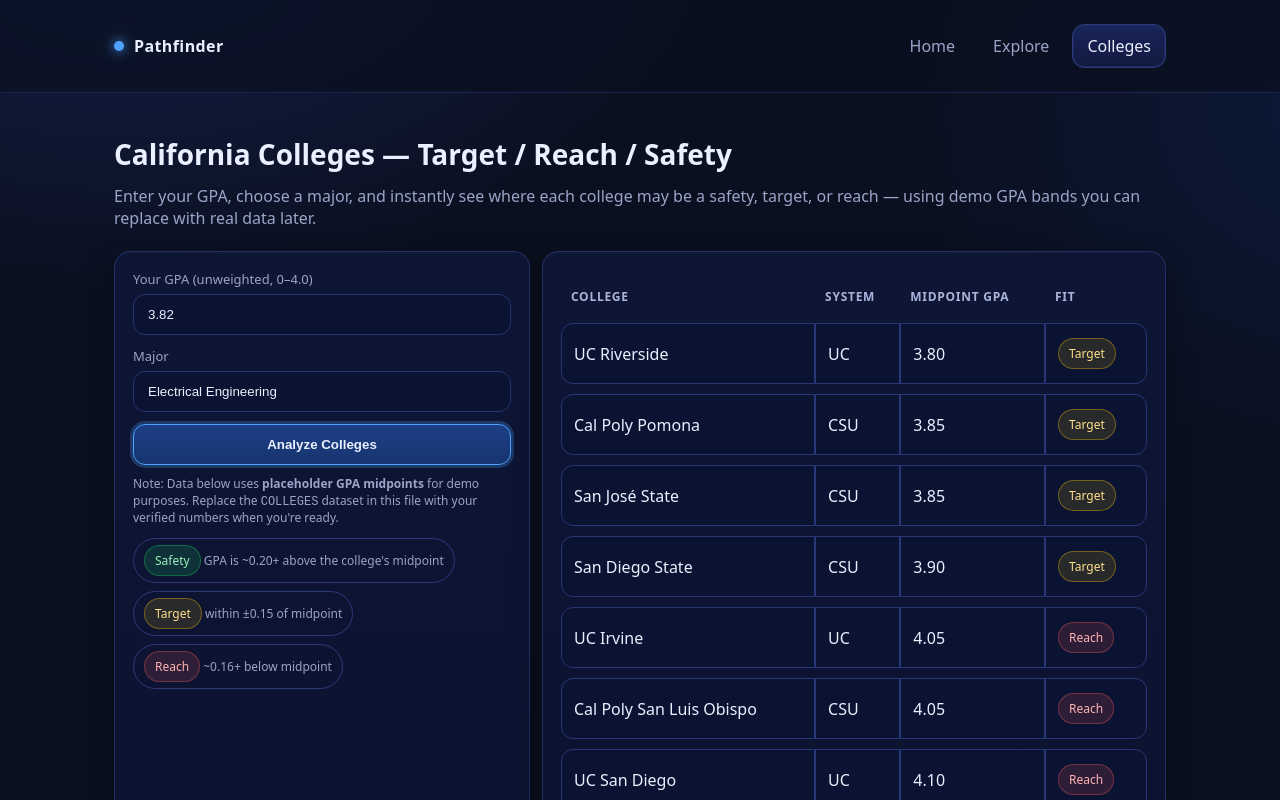
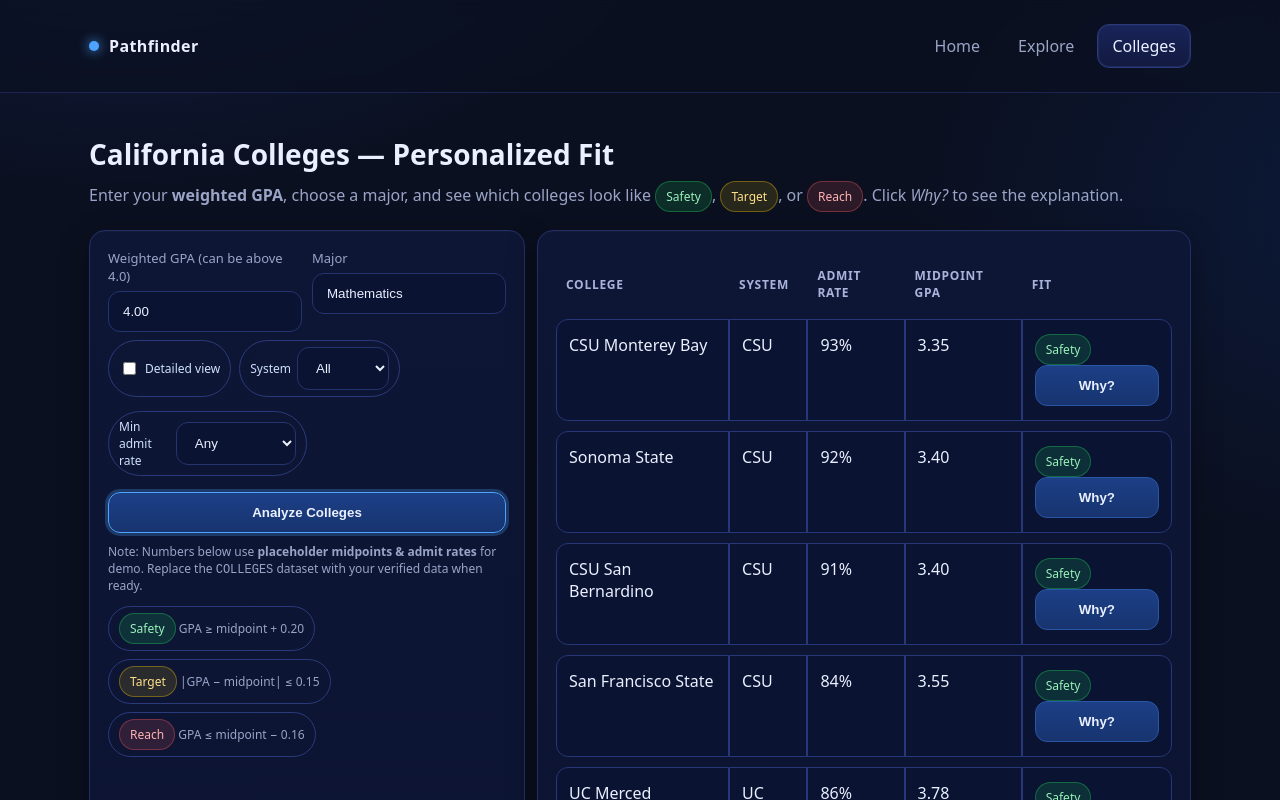
Before and after one commit to omarshanyour/PathFinder, a plain HTML site: page colleges.html in a window 1280 px wide. Both pictures are taken after a click on the button "Analyze Colleges". Shown: the top 800 px of the page. Drawn offline with Linux system fonts and the light colour scheme.

Commit message:
Update colleges.html

```diff
--- a/colleges.html
+++ b/colleges.html
@@ -6,20 +6,13 @@
   <title>Colleges | Pathfinder</title>
   <style>
     :root{
-      --bg:#0b1020;       /* midnight */
-      --panel:#121936;    /* deep slate */
-      --muted:#9aa4c7;    /* muted text */
-      --text:#eaf0ff;     /* main text */
-      --accent:#4da3ff;   /* blue glow */
-      --accent-2:#7cc8ff; /* lighter */
-      --ok:#1ed760;
-      --warn:#ffcc00;
-      --danger:#ff5c5c;
+      --bg:#0b1020; --panel:#121936; --muted:#9aa4c7; --text:#eaf0ff; --accent:#4da3ff; --accent-2:#7cc8ff;
+      --ok:#1ed760; --warn:#ffcc00; --danger:#ff5c5c; --line:#243066;
     }
     *{box-sizing:border-box}
     body{margin:0;font-family:system-ui,-apple-system,Segoe UI,Roboto,Helvetica,Arial,sans-serif;background:radial-gradient(1200px 800px at 10% -10%,#13224d 0%, transparent 50%), radial-gradient(1000px 700px at 110% 10%, #0c1a3a 0%, transparent 50%), var(--bg);color:var(--text)}
     a{color:var(--text);text-decoration:none}
-    .container{max-width:1100px;margin:0 auto;padding:24px}
+    .container{max-width:1150px;margin:0 auto;padding:24px}
     header{position:sticky;top:0;background:rgba(11,16,32,.7);backdrop-filter: blur(8px);border-bottom:1px solid #1b2550;z-index:10}
     nav{display:flex;gap:12px;align-items:center;justify-content:space-between}
     .brand{display:flex;gap:10px;align-items:center;font-weight:700;letter-spacing:.4px}
@@ -28,12 +21,13 @@
     .link{padding:10px 14px;border-radius:12px;color:var(--muted);border:1px solid transparent}
     .link:hover{color:var(--text);border-color:#273064;background:linear-gradient(180deg,#121a3b,#0e1633)}
     .active{color:var(--text);border:1px solid #2a3a7a;background:linear-gradient(180deg,#19245a,#121a3f);box-shadow:0 0 0 1px #1f2b5e inset}
-    h1{font-size:28px;margin:18px 0 12px}
-    p.lead{color:var(--muted);margin:0 0 22px}
+
+    h1{font-size:28px;margin:18px 0 8px}
+    p.lead{color:var(--muted);margin:0 0 18px}
 
     .panel{background:linear-gradient(180deg,#0e1635,#0b1230);border:1px solid #233068;border-radius:16px;padding:18px;box-shadow:0 10px 30px rgba(0,0,0,.35), inset 0 1px 0 rgba(255,255,255,.02)}
     .grid{display:grid;grid-template-columns:1fr;gap:12px}
-    @media (min-width: 760px){.grid{grid-template-columns:2fr 3fr}}
+    @media (min-width: 860px){.grid{grid-template-columns:2fr 3fr}}
 
     label{display:block;font-size:13px;color:var(--muted);margin-bottom:6px}
     input,select,button{width:100%;padding:12px 14px;border-radius:12px;background:#0a1331;border:1px solid #243470;color:var(--text)}
@@ -41,13 +35,16 @@
     button{cursor:pointer;background:linear-gradient(180deg,#1c3f86,#17346f);border-color:#2a56a6;font-weight:600}
     button:hover{transform:translateY(-1px)}
 
+    .row{display:grid;grid-template-columns:1fr;gap:10px}
+    @media (min-width:680px){.row{grid-template-columns:repeat(2,1fr)}}
+
     .note{font-size:12px;color:var(--muted)}
     .chips{display:flex;flex-wrap:wrap;gap:8px;margin-top:6px}
     .chip{font-size:12px;padding:6px 10px;border-radius:999px;border:1px solid #2a3a7a;color:var(--muted)}
 
     table{width:100%;border-collapse:separate;border-spacing:0 10px}
     thead th{font-size:12px;text-transform:uppercase;letter-spacing:.06em;color:#a9b4db;text-align:left;padding:8px 10px}
-    tbody td{padding:14px 12px;background:#0b1332;border:1px solid #273777}
+    tbody td{padding:14px 12px;background:#0b1332;border:1px solid #273777;vertical-align:top}
     tbody tr{border-radius:12px}
     tbody td:first-child{border-top-left-radius:12px;border-bottom-left-radius:12px}
     tbody td:last-child{border-top-right-radius:12px;border-bottom-right-radius:12px}
@@ -56,6 +53,10 @@
     .target{background:rgba(255,204,0,.12);color:#ffe08a;border:1px solid rgba(255,204,0,.35)}
     .reach{background:rgba(255,92,92,.14);color:#ffb3b3;border:1px solid rgba(255,92,92,.35)}
     .count{color:var(--muted);font-size:13px;margin:8px 0 0}
+    .why{font-size:12px;color:#c8d3ff;margin-top:8px;border-top:1px dashed var(--line);padding-top:8px}
+    .pill{display:inline-flex;align-items:center;gap:6px;font-size:12px;border:1px solid #2a3a7a;border-radius:999px;padding:6px 10px;color:#cfe0ff}
+    .pill input{width:auto}
+    .toolbar{display:flex;flex-wrap:wrap;gap:8px;margin-top:8px}
     footer{margin:28px 0 40px;color:var(--muted);font-size:12px;text-align:center}
   </style>
 </head>
@@ -74,27 +75,51 @@
   </header>
 
   <main class="container">
-    <h1>California Colleges — Target / Reach / Safety</h1>
-    <p class="lead">Enter your GPA, choose a major, and instantly see where each college may be a safety, target, or reach — using demo GPA bands you can replace with real data later.</p>
+    <h1>California Colleges — Personalized Fit</h1>
+    <p class="lead">Enter your <strong>weighted GPA</strong>, choose a major, and see which colleges look like <span class="tag safety">Safety</span>, <span class="tag target">Target</span>, or <span class="tag reach">Reach</span>. Click <em>Why?</em> to see the explanation.</p>
 
     <div class="grid">
       <section class="panel">
-        <label for="gpa">Your GPA (unweighted, 0–4.0)</label>
-        <input id="gpa" type="number" min="0" max="4.5" step="0.01" placeholder="e.g., 3.82" />
+        <div class="row">
+          <div>
+            <label for="gpa">Weighted GPA (can be above 4.0)</label>
+            <input id="gpa" type="number" min="0" max="5.00" step="0.01" placeholder="e.g., 4.18" />
+          </div>
+          <div>
+            <label for="major">Major</label>
+            <input list="majors" id="major" placeholder="Start typing… e.g., Electrical Engineering" />
+            <datalist id="majors"></datalist>
+          </div>
+        </div>
 
-        <div style="height:12px"></div>
-        <label for="major">Major</label>
-        <input list="majors" id="major" placeholder="Start typing… e.g., Electrical Engineering" />
-        <datalist id="majors"></datalist>
+        <div class="toolbar">
+          <label class="pill"><input type="checkbox" id="detailed"/> Detailed view</label>
+          <label class="pill">System
+            <select id="system">
+              <option value="ALL">All</option>
+              <option value="UC">UC</option>
+              <option value="CSU">CSU</option>
+              <option value="Private">Private</option>
+            </select>
+          </label>
+          <label class="pill">Min admit rate
+            <select id="minrate">
+              <option value="0">Any</option>
+              <option value="10">≥ 10%</option>
+              <option value="20">≥ 20%</option>
+              <option value="30">≥ 30%</option>
+            </select>
+          </label>
+        </div>
 
-        <div style="height:12px"></div>
+        <div style="height:10px"></div>
         <button id="analyze">Analyze Colleges</button>
-        <p class="note" style="margin-top:10px">Note: Data below uses <strong>placeholder GPA midpoints</strong> for demo purposes. Replace the <code>COLLEGES</code> dataset in this file with your verified numbers when you're ready.</p>
+        <p class="note" style="margin-top:10px">Note: Numbers below use <strong>placeholder midpoints & admit rates</strong> for demo. Replace the <code>COLLEGES</code> dataset with your verified data when ready.</p>
 
         <div class="chips" id="legend">
-          <span class="chip"><span class="tag safety">Safety</span> GPA is ~0.20+ above the college's midpoint</span>
-          <span class="chip"><span class="tag target">Target</span> within ±0.15 of midpoint</span>
-          <span class="chip"><span class="tag reach">Reach</span> ~0.16+ below midpoint</span>
+          <span class="chip"><span class="tag safety">Safety</span> GPA ≥ midpoint + 0.20</span>
+          <span class="chip"><span class="tag target">Target</span> |GPA − midpoint| ≤ 0.15</span>
+          <span class="chip"><span class="tag reach">Reach</span> GPA ≤ midpoint − 0.16</span>
         </div>
       </section>
 
@@ -117,103 +142,149 @@
     ];
 
     // ====== DEMO College dataset ======
-    // For each college, set a midpoint GPA (admitGpa50) to anchor safety/target/reach.
-    // Replace numbers with your verified data later.
+    // midGpa: midpoint weighted GPA for admits (placeholder)
+    // admitRate: overall or major-specific approximate admit rate (placeholder, %)
     const COLLEGES = [
       // UCs
-      {name:"UC Berkeley", system:"UC", admitGpa50:4.20, majors:["Electrical Engineering","Mechanical Engineering","Computer Science","Mathematics","Materials Science"]},
-      {name:"UCLA", system:"UC", admitGpa50:4.18, majors:["Electrical Engineering","Mechanical Engineering","Computer Science","Psychology","Mathematics"]},
-      {name:"UC San Diego", system:"UC", admitGpa50:4.10, majors:["Electrical Engineering","Mechanical Engineering","Computer Science","Mathematics","Materials Science"]},
-      {name:"UC Santa Barbara", system:"UC", admitGpa50:4.05, majors:["Mechanical Engineering","Computer Science","Mathematics","Psychology"]},
-      {name:"UC Irvine", system:"UC", admitGpa50:4.05, majors:["Electrical Engineering","Mechanical Engineering","Computer Science","Business Administration","Nursing"]},
-      {name:"UC Davis", system:"UC", admitGpa50:4.00, majors:["Mechanical Engineering","Computer Science","Psychology","Mathematics","Materials Science","Nursing"]},
-      {name:"UC Santa Cruz", system:"UC", admitGpa50:3.85, majors:["Computer Science","Mathematics","Psychology"]},
-      {name:"UC Riverside", system:"UC", admitGpa50:3.80, majors:["Electrical Engineering","Mechanical Engineering","Computer Science","Business Administration"]},
-      {name:"UC Merced", system:"UC", admitGpa50:3.75, majors:["Mechanical Engineering","Computer Science","Mathematics"]},
+      {name:"UC Berkeley", system:"UC", midGpa:4.25, admitRate:12, majors:["Electrical Engineering","Mechanical Engineering","Computer Science","Mathematics","Materials Science"]},
+      {name:"UCLA", system:"UC", midGpa:4.23, admitRate:11, majors:["Electrical Engineering","Mechanical Engineering","Computer Science","Psychology","Mathematics"]},
+      {name:"UC San Diego", system:"UC", midGpa:4.15, admitRate:24, majors:["Electrical Engineering","Mechanical Engineering","Computer Science","Mathematics","Materials Science"]},
+      {name:"UC Santa Barbara", system:"UC", midGpa:4.10, admitRate:26, majors:["Mechanical Engineering","Computer Science","Mathematics","Psychology"]},
+      {name:"UC Irvine", system:"UC", midGpa:4.08, admitRate:28, majors:["Electrical Engineering","Mechanical Engineering","Computer Science","Business Administration","Nursing"]},
+      {name:"UC Davis", system:"UC", midGpa:4.02, admitRate:37, majors:["Mechanical Engineering","Computer Science","Psychology","Mathematics","Materials Science","Nursing"]},
+      {name:"UC Santa Cruz", system:"UC", midGpa:3.90, admitRate:51, majors:["Computer Science","Mathematics","Psychology"]},
+      {name:"UC Riverside", system:"UC", midGpa:3.85, admitRate:57, majors:["Electrical Engineering","Mechanical Engineering","Computer Science","Business Administration"]},
+      {name:"UC Merced", system:"UC", midGpa:3.78, admitRate:86, majors:["Mechanical Engineering","Computer Science","Mathematics"]},
 
       // CSUs / Cal Polys
-      {name:"Cal Poly San Luis Obispo", system:"CSU", admitGpa50:4.05, majors:["Electrical Engineering","Mechanical Engineering","Materials Science","Business Administration","Computer Science"]},
-      {name:"Cal Poly Pomona", system:"CSU", admitGpa50:3.85, majors:["Electrical Engineering","Mechanical Engineering","Civil Engineering","Computer Science","Business Administration"]},
-      {name:"San Diego State", system:"CSU", admitGpa50:3.90, majors:["Electrical Engineering","Mechanical Engineering","Computer Science","Business Administration","Nursing"]},
-      {name:"San José State", system:"CSU", admitGpa50:3.85, majors:["Electrical Engineering","Mechanical Engineering","Computer Science","Business Administration"]},
-      {name:"Long Beach State", system:"CSU", admitGpa50:3.80, majors:["Mechanical Engineering","Civil Engineering","Computer Science","Business Administration"]},
-      {name:"CSU Fullerton", system:"CSU", admitGpa50:3.70, majors:["Computer Science","Business Administration","Finance","Psychology"]},
-      {name:"CSU Northridge", system:"CSU", admitGpa50:3.60, majors:["Mechanical Engineering","Civil Engineering","Computer Science","Business Administration","Psychology"]},
-      {name:"San Francisco State", system:"CSU", admitGpa50:3.55, majors:["Business Administration","Computer Science","Psychology","Mathematics"]},
-      {name:"Sacramento State", system:"CSU", admitGpa50:3.55, majors:["Mechanical Engineering","Civil Engineering","Business Administration"]},
-      {name:"Chico State", system:"CSU", admitGpa50:3.50, majors:["Mechanical Engineering","Civil Engineering","Business Administration","Computer Science"]},
-      {name:"Fresno State", system:"CSU", admitGpa50:3.45, majors:["Mechanical Engineering","Civil Engineering","Business Administration","Computer Science","Nursing"]},
-      {name:"Sonoma State", system:"CSU", admitGpa50:3.40, majors:["Business Administration","Computer Science","Psychology","Mathematics"]},
-      {name:"CSU East Bay", system:"CSU", admitGpa50:3.35, majors:["Business Administration","Computer Science","Psychology"]},
-      {name:"CSU Monterey Bay", system:"CSU", admitGpa50:3.35, majors:["Business Administration","Computer Science","Mathematics"]},
-      {name:"CSU San Marcos", system:"CSU", admitGpa50:3.40, majors:["Business Administration","Computer Science","Nursing","Psychology"]},
-      {name:"CSU San Bernardino", system:"CSU", admitGpa50:3.40, majors:["Business Administration","Computer Science","Psychology","Mathematics"]},
+      {name:"Cal Poly San Luis Obispo", system:"CSU", midGpa:4.05, admitRate:29, majors:["Electrical Engineering","Mechanical Engineering","Materials Science","Business Administration","Computer Science"]},
+      {name:"Cal Poly Pomona", system:"CSU", midGpa:3.86, admitRate:45, majors:["Electrical Engineering","Mechanical Engineering","Civil Engineering","Computer Science","Business Administration"]},
+      {name:"San Diego State", system:"CSU", midGpa:3.90, admitRate:38, majors:["Electrical Engineering","Mechanical Engineering","Computer Science","Business Administration","Nursing"]},
+      {name:"San José State", system:"CSU", midGpa:3.85, admitRate:54, majors:["Electrical Engineering","Mechanical Engineering","Computer Science","Business Administration"]},
+      {name:"Long Beach State", system:"CSU", midGpa:3.80, admitRate:42, majors:["Mechanical Engineering","Civil Engineering","Computer Science","Business Administration"]},
+      {name:"CSU Fullerton", system:"CSU", midGpa:3.70, admitRate:59, majors:["Computer Science","Business Administration","Finance","Psychology"]},
+      {name:"CSU Northridge", system:"CSU", midGpa:3.60, admitRate:66, majors:["Mechanical Engineering","Civil Engineering","Computer Science","Business Administration","Psychology"]},
+      {name:"San Francisco State", system:"CSU", midGpa:3.55, admitRate:84, majors:["Business Administration","Computer Science","Psychology","Mathematics"]},
+      {name:"Sacramento State", system:"CSU", midGpa:3.55, admitRate:74, majors:["Mechanical Engineering","Civil Engineering","Business Administration"]},
+      {name:"Chico State", system:"CSU", midGpa:3.50, admitRate:85, majors:["Mechanical Engineering","Civil Engineering","Business Administration","Computer Science"]},
+      {name:"Fresno State", system:"CSU", midGpa:3.45, admitRate:90, majors:["Mechanical Engineering","Civil Engineering","Business Administration","Computer Science","Nursing"]},
+      {name:"Sonoma State", system:"CSU", midGpa:3.40, admitRate:92, majors:["Business Administration","Computer Science","Psychology","Mathematics"]},
+      {name:"CSU East Bay", system:"CSU", midGpa:3.35, admitRate:89, majors:["Business Administration","Computer Science","Psychology"]},
+      {name:"CSU Monterey Bay", system:"CSU", midGpa:3.35, admitRate:93, majors:["Business Administration","Computer Science","Mathematics"]},
+      {name:"CSU San Marcos", system:"CSU", midGpa:3.40, admitRate:80, majors:["Business Administration","Computer Science","Nursing","Psychology"]},
+      {name:"CSU San Bernardino", system:"CSU", midGpa:3.40, admitRate:91, majors:["Business Administration","Computer Science","Psychology","Mathematics"]},
+
+      // Privates (CA)
+      {name:"Stanford", system:"Private", midGpa:4.30, admitRate:4, majors:["Computer Science","Mathematics","Electrical Engineering"]},
+      {name:"Caltech", system:"Private", midGpa:4.30, admitRate:3, majors:["Electrical Engineering","Mechanical Engineering","Mathematics","Materials Science"]},
+      {name:"USC", system:"Private", midGpa:4.15, admitRate:12, majors:["Business Administration","Computer Science","Mechanical Engineering","Electrical Engineering","Mathematics"]},
+      {name:"Santa Clara University", system:"Private", midGpa:3.95, admitRate:52, majors:["Computer Science","Business Administration","Electrical Engineering","Finance"]},
+      {name:"Pepperdine", system:"Private", midGpa:3.90, admitRate:53, majors:["Business Administration","Psychology","Finance"]},
+      {name:"Loyola Marymount (LMU)", system:"Private", midGpa:3.85, admitRate:46, majors:["Business Administration","Computer Science","Finance","Psychology"]},
     ];
 
     // Populate majors datalist
     const majorsDL = document.getElementById('majors');
-    MAJORS.forEach(m => {
-      const opt = document.createElement('option');
-      opt.value = m; majorsDL.appendChild(opt);
-    });
+    MAJORS.forEach(m => { const opt = document.createElement('option'); opt.value = m; majorsDL.appendChild(opt); });
 
-    // Classification logic
+    // Classification logic with diff message
     function classify(gpa, midpoint){
-      if (isNaN(gpa) || isNaN(midpoint)) return "—";
-      const diff = gpa - midpoint;
-      if (diff >= 0.20) return "Safety";      // 0.20+ above midpoint
-      if (Math.abs(diff) <= 0.15) return "Target"; // within ±0.15
-      return "Reach";                            // otherwise reach
+      if (isNaN(gpa) || isNaN(midpoint)) return {band:"—", diff:NaN};
+      const diff = +(gpa - midpoint).toFixed(2);
+      if (diff >= 0.20) return {band:"Safety", diff};
+      if (Math.abs(diff) <= 0.15) return {band:"Target", diff};
+      return {band:"Reach", diff};
     }
 
-    function renderTable(rows){
+    function fitTagClass(band){
+      return band === 'Safety' ? 'safety' : band === 'Target' ? 'target' : 'reach';
+    }
+
+    function reasonText(gpa, mid, band){
+      if (isNaN(gpa) || isNaN(mid)) return '';
+      const delta = +(gpa - mid).toFixed(2);
+      const aboveBelow = delta >= 0 ? 'above' : 'below';
+      const abs = Math.abs(delta).toFixed(2);
+      return `Median weighted GPA for this major is <strong>${mid.toFixed(2)}</strong>. Your GPA is <strong>${abs}</strong> ${aboveBelow} the midpoint → <strong>${band}</strong>.`;
+    }
+
+    function renderTable(rows, detailed){
       const el = document.getElementById('results');
-      if (!rows.length){ el.innerHTML = '<p class="note">No matching colleges for that major yet. Try another major or add more colleges to the dataset.</p>'; return; }
+      if (!rows.length){ el.innerHTML = '<p class="note">No matching colleges for that major with current filters. Try another major or widen filters.</p>'; document.getElementById('count').textContent=''; return; }
 
       const thead = `
         <thead>
           <tr>
             <th>College</th>
             <th>System</th>
+            <th>Admit rate</th>
             <th>Midpoint GPA</th>
             <th>Fit</th>
           </tr>
         </thead>`;
 
       const tbody = rows.map(r => {
-        const tag = r.fit === 'Safety' ? 'safety' : r.fit === 'Target' ? 'target' : 'reach';
-        return `<tr>
+        const tag = fitTagClass(r.fit.band);
+        const why = reasonText(r.gpa, r.mid, r.fit.band);
+        const whyBlock = detailed ? `<div class="why">${why}</div>` : `<div class="why" style="display:none">${why}</div>`;
+        const toggleBtn = detailed ? '' : `<button class="miniwhy" data-id="${r.id}">Why?</button>`;
+        return `<tr id="row-${r.id}">
           <td>${r.name}</td>
           <td>${r.system}</td>
+          <td>${r.rate}%</td>
           <td>${r.mid.toFixed(2)}</td>
-          <td><span class="tag ${tag}">${r.fit}</span></td>
+          <td>
+            <span class="tag ${tag}">${r.fit.band}</span>
+            ${toggleBtn}
+            ${whyBlock}
+          </td>
         </tr>`;
       }).join('');
 
       el.innerHTML = `<table>${thead}<tbody>${tbody}</tbody></table>`;
       document.getElementById('count').textContent = `${rows.length} result${rows.length===1?'':'s'}`;
+
+      // wire up Why? toggles in simple view
+      document.querySelectorAll('.miniwhy').forEach(btn => {
+        btn.addEventListener('click', () => {
+          const row = document.getElementById('row-'+btn.dataset.id);
+          const why = row.querySelector('.why');
+          why.style.display = (why.style.display === 'none' || why.style.display === '') ? 'block' : 'none';
+          btn.textContent = (why.style.display === 'block') ? 'Hide' : 'Why?';
+        });
+      });
     }
 
-    document.getElementById('analyze').addEventListener('click', () => {
+    function analyze(){
       const gpa = parseFloat(document.getElementById('gpa').value);
       const major = (document.getElementById('major').value || '').trim();
-      if (!major){
-        renderTable([]);
-        document.getElementById('count').textContent = 'Pick a major to see matches.';
-        return;
-      }
+      const detailed = document.getElementById('detailed').checked;
+      const sys = document.getElementById('system').value;
+      const minRate = parseInt(document.getElementById('minrate').value, 10) || 0;
 
-      const matches = COLLEGES
-        .filter(c => c.majors.includes(major))
-        .map(c => ({ name:c.name, system:c.system, mid:c.admitGpa50, fit: classify(gpa, c.admitGpa50) }))
+      const pool = COLLEGES
+        .filter(c => (sys==='ALL' ? true : c.system===sys))
+        .filter(c => c.admitRate >= minRate)
+        .filter(c => !major || c.majors.includes(major))
+        .map((c, idx) => ({
+          id: idx,
+          name: c.name,
+          system: c.system,
+          rate: c.admitRate,
+          mid: c.midGpa,
+          fit: classify(gpa, c.midGpa),
+          gpa
+        }))
         .sort((a,b) => a.mid - b.mid);
 
-      renderTable(matches);
-    });
+      renderTable(pool, detailed);
+    }
 
-    // Optional: pre-fill demo values to show how it works
-    document.getElementById('gpa').value = "3.82";
-    document.getElementById('major').value = "Electrical Engineering";
+    document.getElementById('analyze').addEventListener('click', analyze);
+
+    // Prefill demo
+    document.getElementById('gpa').value = "4.00";
+    document.getElementById('major').value = "Mathematics";
   </script>
 </body>
 </html>
```
